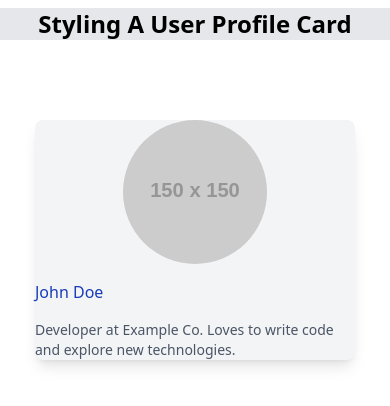
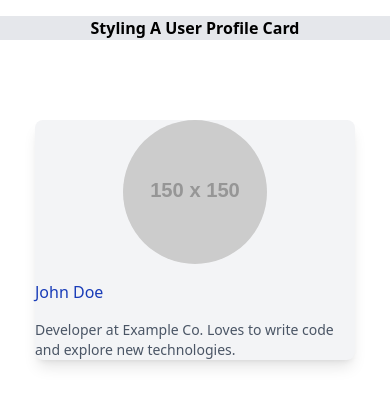
Before and after one commit to Tanko99/alx-fe-reactjs, a React (Vite) app in the folder tailwind-react-integration/: page / in a window 390 px wide. Shown: the top 406 px of the page. Built offline with nearby package versions, Linux system fonts and the light colour scheme.

Commit message:
Responsiveness add to the user card

```diff
--- a/tailwind-react-integration/src/App.jsx
+++ b/tailwind-react-integration/src/App.jsx
@@ -4,7 +4,7 @@ import UserProfile from "./components/UserProfile";
 function App()  {
   return (
       <div>
-        <h1 className="text-center font-bold text-2xl my-2 bg-gray-200"> Styling A User Profile Card</h1>
+        <h1 className="text-center font-bold  sm:text-xl sm:my-2text-2xl my-4 bg-gray-200"> Styling A User Profile Card</h1>
         <UserProfile />
       </div>
   );
```
